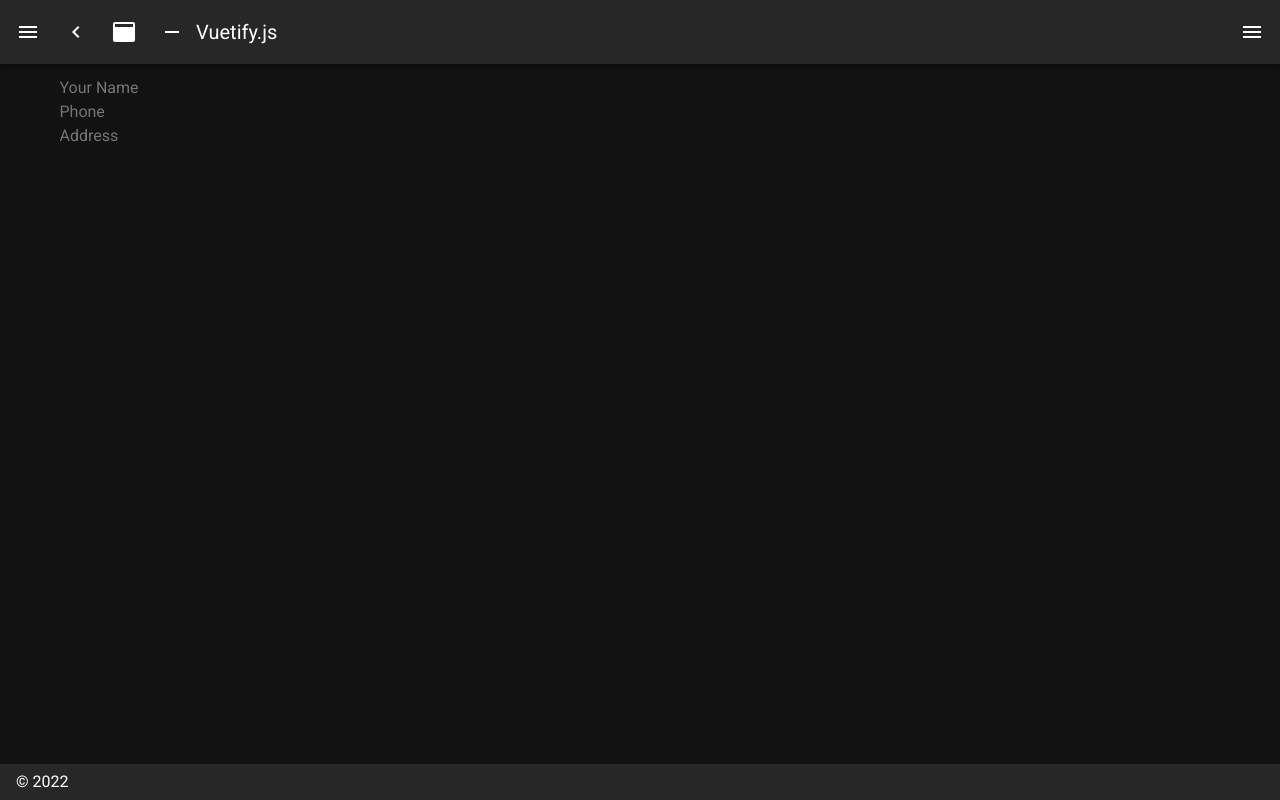
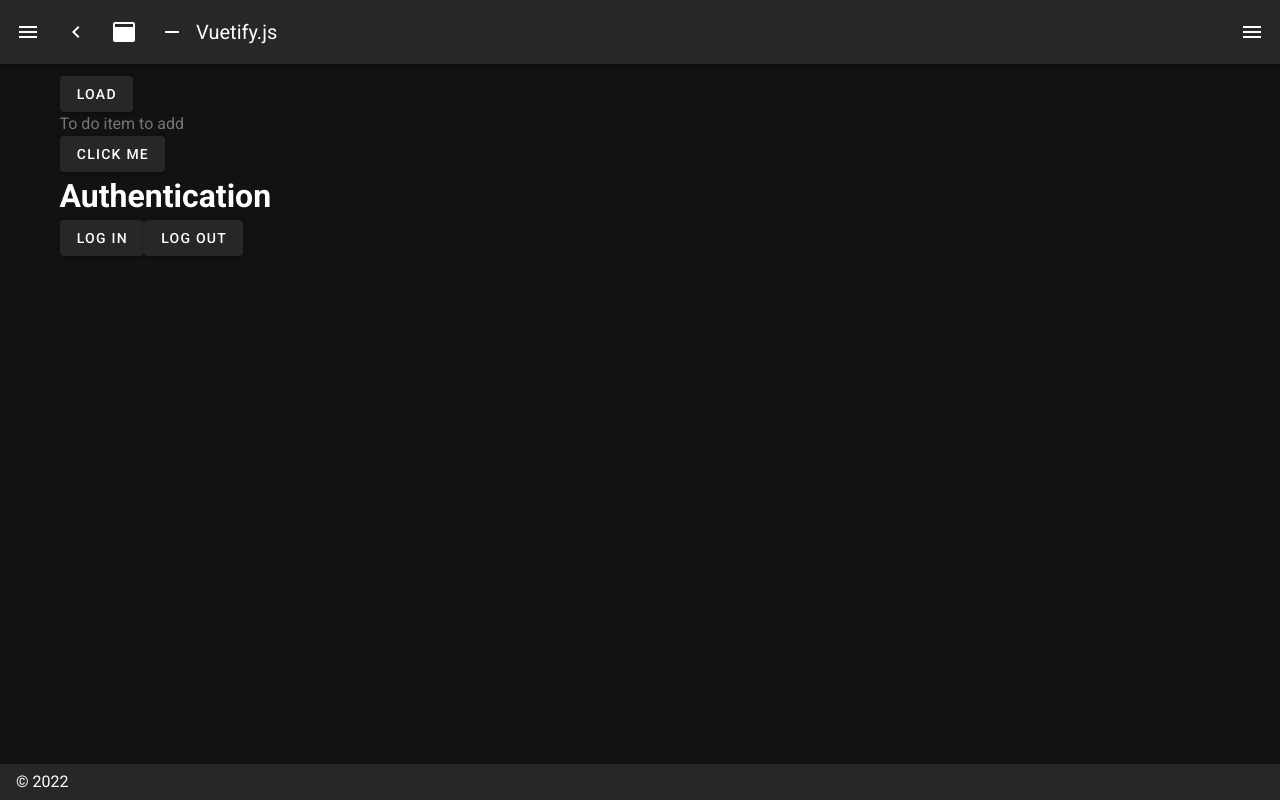
Before and after one commit to coberampton/ITC410, a Nuxt app: page / in a window 1280 px wide. Built offline with nearby package versions, Linux system fonts and the light colour scheme.

Commit message:
The start to Vuex

```diff
--- a/pages/index.vue
+++ b/pages/index.vue
@@ -1,91 +1,63 @@
 <template>
   <div>
-    <form>
-      <input type="text" placeholder="Your Name"><br>
-      <input type="text" placeholder="Phone"><br>
-      <input type="text" placeholder="Address"><br>
-    </form>
+    <v-btn @click="load()">Load</v-btn>
+
+    <div>
+      <input v-model="text" placeholder="To do item to add">
+    </div>
+
+    <v-btn @click="addItem()">Click Me</v-btn>
+
+    <ul>
+      <li v-for="item in list" :key="item.text">
+        {{item.text}}
+      </li>
+    </ul>
+
+    <h1>Authentication</h1>
+    <v-btn @click="login()">Log In</v-btn>
+    <v-btn @click="logout()">Log Out</v-btn>
+
+    <div v-if="user !== null">
+      Logged in as {{user}}
+    </div>
+
   </div>
-
-  <!--v-row justify="center" align="center">
-    <v-col cols="12" sm="8" md="6">
-      <v-card class="logo py-4 d-flex justify-center">
-        <NuxtLogo />
-        <VuetifyLogo />
-      </v-card>
-      <v-card>
-        <v-card-title class="headline">
-          Welcome to the Vuetify + Nuxt.js template
-        </v-card-title>
-        <v-card-text>
-          <p>Vuetify is a progressive Material Design component framework for Vue.js. It was designed to empower developers to create amazing applications.</p>
-          <p>
-            For more information on Vuetify, check out the <a
-              href="https://vuetifyjs.com"
-              target="_blank"
-              rel="noopener noreferrer"
-            >
-              documentation
-            </a>.
-          </p>
-          <p>
-            If you have questions, please join the official <a
-              href="https://chat.vuetifyjs.com/"
-              target="_blank"
-              rel="noopener noreferrer"
-              title="chat"
-            >
-              discord
-            </a>.
-          </p>
-          <p>
-            Find a bug? Report it on the github <a
-              href="https://github.com/vuetifyjs/vuetify/issues"
-              target="_blank"
-              rel="noopener noreferrer"
-              title="contribute"
-            >
-              issue board
-            </a>.
-          </p>
-          <p>Thank you for developing with Vuetify and I look forward to bringing more exciting features in the future.</p>
-          <div class="text-xs-right">
-            <em><small>&mdash; John Leider</small></em>
-          </div>
-          <hr class="my-3">
-          <a
-            href="https://nuxtjs.org/"
-            target="_blank"
-            rel="noopener noreferrer"
-          >
-            Nuxt Documentation
-          </a>
-          <br>
-          <a
-            href="https://github.com/nuxt/nuxt.js"
-            target="_blank"
-            rel="noopener noreferrer"
-          >
-            Nuxt GitHub
-          </a>
-        </v-card-text>
-        <v-card-actions>
-          <v-spacer />
-          <v-btn
-            color="primary"
-            nuxt
-            to="/inspire"
-          >
-            Continue
-          </v-btn>
-        </v-card-actions>
-      </v-card>
-    </v-col>
-  </v-row!-->
 </template>
 
 <script>
 export default {
-  name: 'IndexPage'
+  name: 'IndexPage',
+  data () {
+    return {
+      text: ''
+    }
+  },
+  methods: {
+    addItem () {
+      this.$store.commit('todo/add', this.text)
+      this.text = ''
+    },
+    load () {
+      this.$store.dispatch('todo/getList')
+    },
+    login () {
+      this.$store.dispatch('accounts/login', {
+        username: 'CoolGuy',
+        password: 'supersecret'
+      })
+    },
+    logout () {
+      this.$store.dispatch('accounts/logout')
+    }
+  },
+  computed: {
+    list () {
+      return this.$store.state.todo.list
+    },
+    user () {
+      return this.$store.state.accounts.user
+    }
+  }
 }
 </script>
--- /dev/null
+++ b/store/accounts.js
@@ -0,0 +1,40 @@
+export const state = () => {
+    return {
+        user: getUserFromCookie()
+    }
+}
+
+export const mutations = {
+    setUser (state, user) {
+        state.user = user
+    }
+}
+
+export const actions = {
+    async login ({ commit, state }, { username, password }) {
+        const res = await this.$axios.put('/api/authentication/login', {
+            username,
+            password
+        })
+        if (res.status === 200) {
+            commit('setUser', getUserFromCookie())
+        }
+    },
+
+    async logout ({ commit }) {
+        const res = await this.$axios.put('/api/authentication/logout')
+        if (res.status === 200) {
+            commit('setUser', null)
+        }
+    }
+}
+
+// Check if the user cookie is set and if so get the cookie value.
+// This cookie is set in addition to the session cookie when the user
+// authenticated, but this cookie is made accessible to the browser's
+// JavaScript.
+function getUserFromCookie () {
+    const re = new RegExp("user=([^;]+)")
+    const value = re.exec(document.cookie)
+    return value != null ? unescape(value[1]) : null
+}
```
